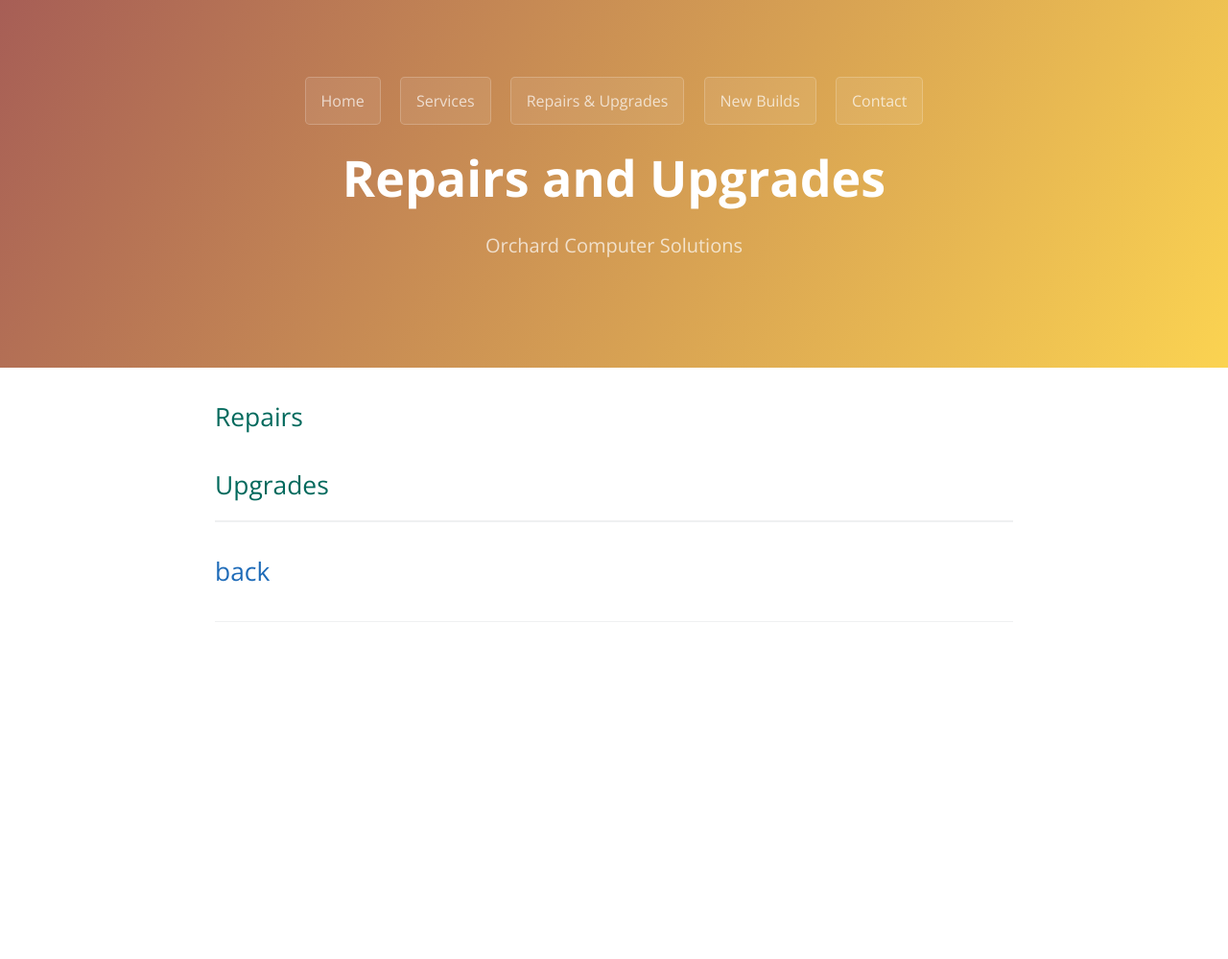
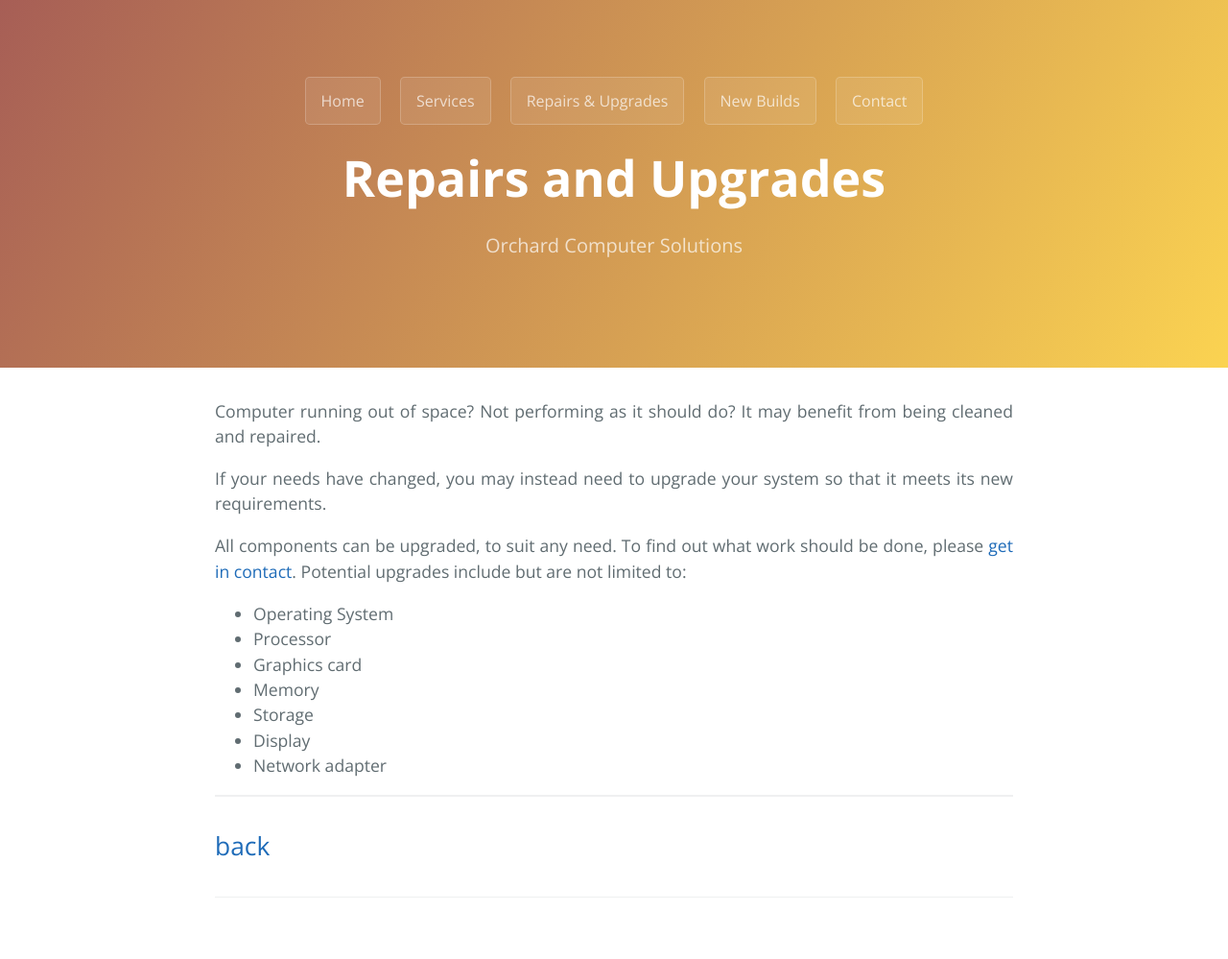
Before and after one commit to OrchardComputerSolutions/OrchardComputerSolutions.github.io, a Jekyll site: the page built from repairsandupgrades/index.md, in a window 1280 px wide. Shown: the whole page at 96% size. Built offline with Jekyll 4.4.1, drawn with Linux system fonts in a browser that asks for light colours; before the commit the page ends 900 px from its top, so only the background shows below that.

Commit message:
Added content

```diff
--- a/repairsandupgrades/index.md
+++ b/repairsandupgrades/index.md
@@ -3,9 +3,19 @@
 title: Repairs and Upgrades
 ---
 
-## Repairs
+Computer running out of space? Not performing as it should do? It may benefit from being cleaned and repaired.
 
-## Upgrades
+If your needs have changed, you may instead need to upgrade your system so that it meets its new requirements.
+
+All components can be upgraded, to suit any need. To find out what work should be done, please [get in contact](../contact/). Potential upgrades include but are not limited to:
+
+ - Operating System
+ - Processor
+ - Graphics card
+ - Memory
+ - Storage
+ - Display
+ - Network adapter
 
 * * *
 
```
Also changed, not shown: contact/index.md (+1 -0 lines), newbuilds/index.md (+5 -8 lines), services/index.md (+9 -1 lines).
